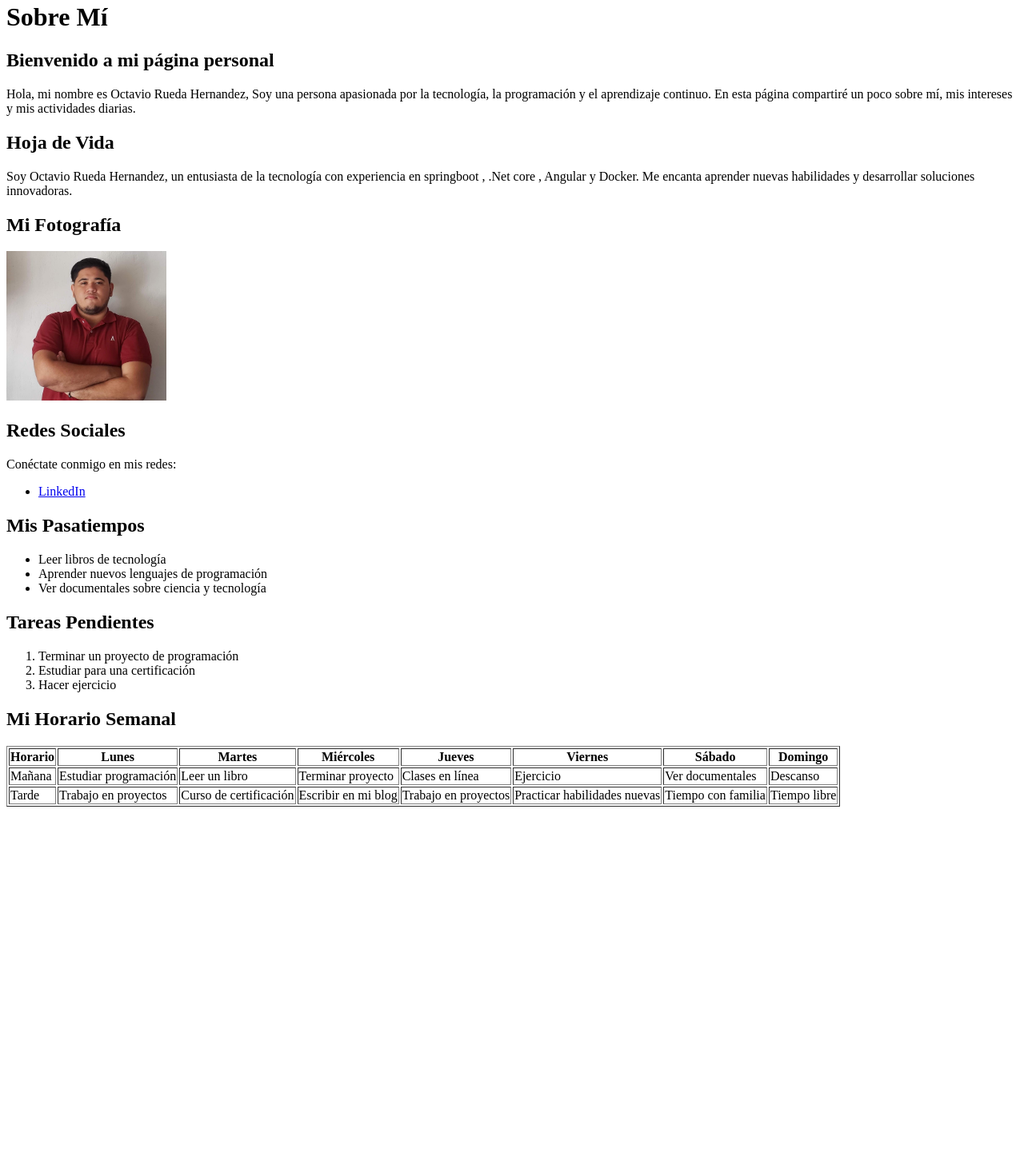
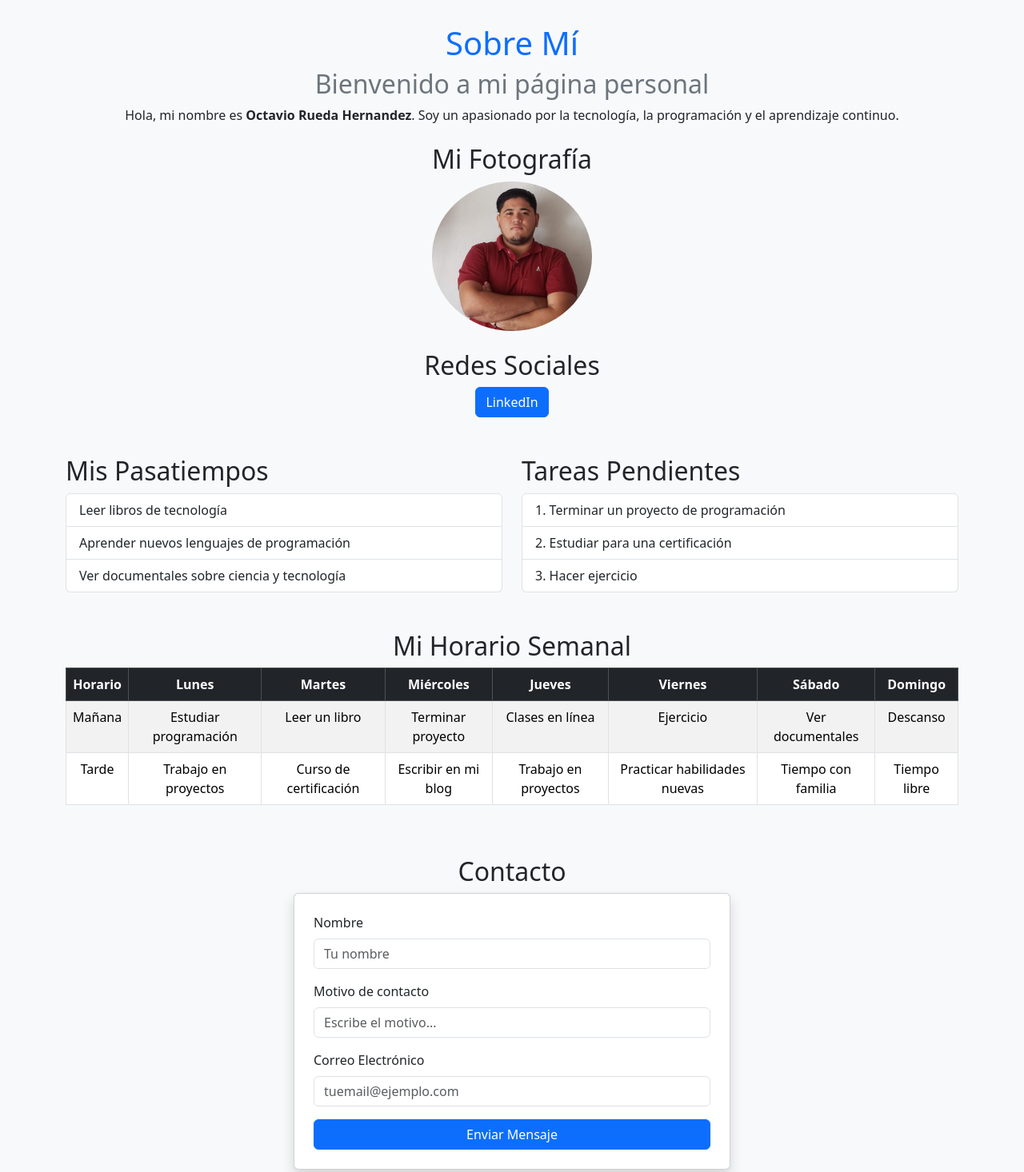
Before and after one commit to octaviorh2/RepoTalentoTech, a plain HTML site: page mi_pagina_web/index.html in a window 1280 px wide. Shown: the part 18-1484 px from the top of the page at 80% size. Before the commit the page ends 1035 px from the top, so only its background shows below. Drawn offline with nearby package versions, Linux system fonts and the light colour scheme.

Commit message:
creacion del formulario

```diff
--- a/mi_pagina_web/index.html
+++ b/mi_pagina_web/index.html
@@ -3,53 +3,54 @@
 <head>
     <meta charset="UTF-8">
     <meta name="viewport" content="width=device-width, initial-scale=1.0">
+    <link href="https://cdn.jsdelivr.net/npm/bootstrap@5.3.3/dist/css/bootstrap.min.css" rel="stylesheet">
     <title>Sobre Mí</title>
 </head>
-<body>
+<body class="bg-light">
 
-    <!-- Paso 2: Encabezados y párrafos -->
-    <h1>Sobre Mí</h1>
-    <h2>Bienvenido a mi página personal</h2>
-    <p>Hola, mi nombre es Octavio Rueda Hernandez, Soy una persona apasionada por la tecnología,
-        la programación y el aprendizaje continuo. En esta página compartiré un poco
-        sobre mí, mis intereses y mis actividades diarias.</p>
+    <div class="container mt-5">
+        <!-- Encabezado -->
+        <h1 class="text-center text-primary">Sobre Mí</h1>
+        <h2 class="text-center text-secondary">Bienvenido a mi página personal</h2>
+        <p class="text-center">Hola, mi nombre es <strong>Octavio Rueda Hernandez</strong>. Soy un apasionado por la tecnología,
+            la programación y el aprendizaje continuo.</p>
 
-    <h2>Hoja de Vida</h2>
-    <p>Soy Octavio Rueda Hernandez, un entusiasta de la tecnología con experiencia en
-        springboot , .Net core  , Angular  y Docker.
-        Me encanta aprender nuevas habilidades y
-        desarrollar soluciones innovadoras.</p>
+        <!-- Imagen y redes sociales -->
+        <div class="text-center">
+            <h2 class="mt-4">Mi Fotografía</h2>
+            <img src="img/MiFoto.jpeg" alt="Foto de Octavio" class="img-fluid rounded-circle" width="200">
 
-    <!-- Paso 3: Imagen y enlaces -->
-    <h2>Mi Fotografía</h2>
-    <img src="img/MiFoto.jpeg" alt="Foto de [Tu Nombre]" width="200">
+            <h2 class="mt-4">Redes Sociales</h2>
+            <a href="https://www.linkedin.com/in/octavio-rueda-hernandez-554728235/" target="_blank" class="btn btn-primary">
+                LinkedIn
+            </a>
+        </div>
 
-    <h2>Redes Sociales</h2>
-    <p>Conéctate conmigo en mis redes:</p>
-    <ul>
-        <li><a href="https://www.linkedin.com/in/octavio-rueda-hernandez-554728235/" target="_blank">LinkedIn</a></li>
-
+        <!-- Pasatiempos y tareas -->
+        <div class="row mt-5">
+            <div class="col-md-6">
+                <h2>Mis Pasatiempos</h2>
+                <ul class="list-group">
+                    <li class="list-group-item">Leer libros de tecnología</li>
+                    <li class="list-group-item">Aprender nuevos lenguajes de programación</li>
+                    <li class="list-group-item">Ver documentales sobre ciencia y tecnología</li>
                 </ul>
-
-    <!-- Paso 4: Listas -->
-    <h2>Mis Pasatiempos</h2>
-    <ul>
-        <li>Leer libros de tecnología</li>
-        <li>Aprender nuevos lenguajes de programación</li>
-        <li>Ver documentales sobre ciencia y tecnología</li>
-    </ul>
-
+            </div>
+            <div class="col-md-6">
                 <h2>Tareas Pendientes</h2>
-    <ol>
-        <li>Terminar un proyecto de programación</li>
-        <li>Estudiar para una certificación</li>
-        <li>Hacer ejercicio</li>
+                <ol class="list-group list-group-numbered">
+                    <li class="list-group-item">Terminar un proyecto de programación</li>
+                    <li class="list-group-item">Estudiar para una certificación</li>
+                    <li class="list-group-item">Hacer ejercicio</li>
                 </ol>
+            </div>
+        </div>
 
         <!-- Tabla con horarios -->
-    <h2>Mi Horario Semanal</h2>
-    <table border="1">
-        <thead>
+        <h2 class="mt-5 text-center">Mi Horario Semanal</h2>
+        <div class="table-responsive">
+            <table class="table table-striped table-bordered text-center">
+                <thead class="table-dark">
                     <tr>
                         <th>Horario</th>
                         <th>Lunes</th>
@@ -84,6 +85,42 @@
                     </tr>
                 </tbody>
             </table>
+        </div>
+    </div>
 
+    <!-- Formulario de Contacto -->
+<div class="container mt-5 mb-5">
+    <h2 class="text-center">Contacto</h2>
+    <div class="row justify-content-center">
+        <div class="col-md-6">
+            <div class="card shadow p-4">
+                <form>
+                    <div class="mb-3">
+                        <label for="nombre" class="form-label">Nombre</label>
+                        <input type="text" class="form-control" id="nombre" placeholder="Tu nombre" required>
+                    </div>
+
+                    <div class="mb-3">
+                        <label for="motivo" class="form-label">Motivo de contacto</label>
+                        <input type="text" class="form-control" id="motivo" placeholder="Escribe el motivo..." required>
+                    </div>
+
+                    <div class="mb-3">
+                        <label for="correo" class="form-label">Correo Electrónico</label>
+                        <input type="email" class="form-control" id="correo" placeholder="tuemail@ejemplo.com" required>
+                    </div>
+
+                    <div class="text-center">
+                        <button type="submit" class="btn btn-primary w-100">Enviar Mensaje</button>
+                    </div>
+                </form>
+            </div>
+        </div>
+    </div>
+</div>
+
+
+
+    <script src="https://cdn.jsdelivr.net/npm/bootstrap@5.3.3/dist/js/bootstrap.bundle.min.js"></script>
 </body>
 </html>
```
Lines whose indentation alone changed are shown as unchanged.
